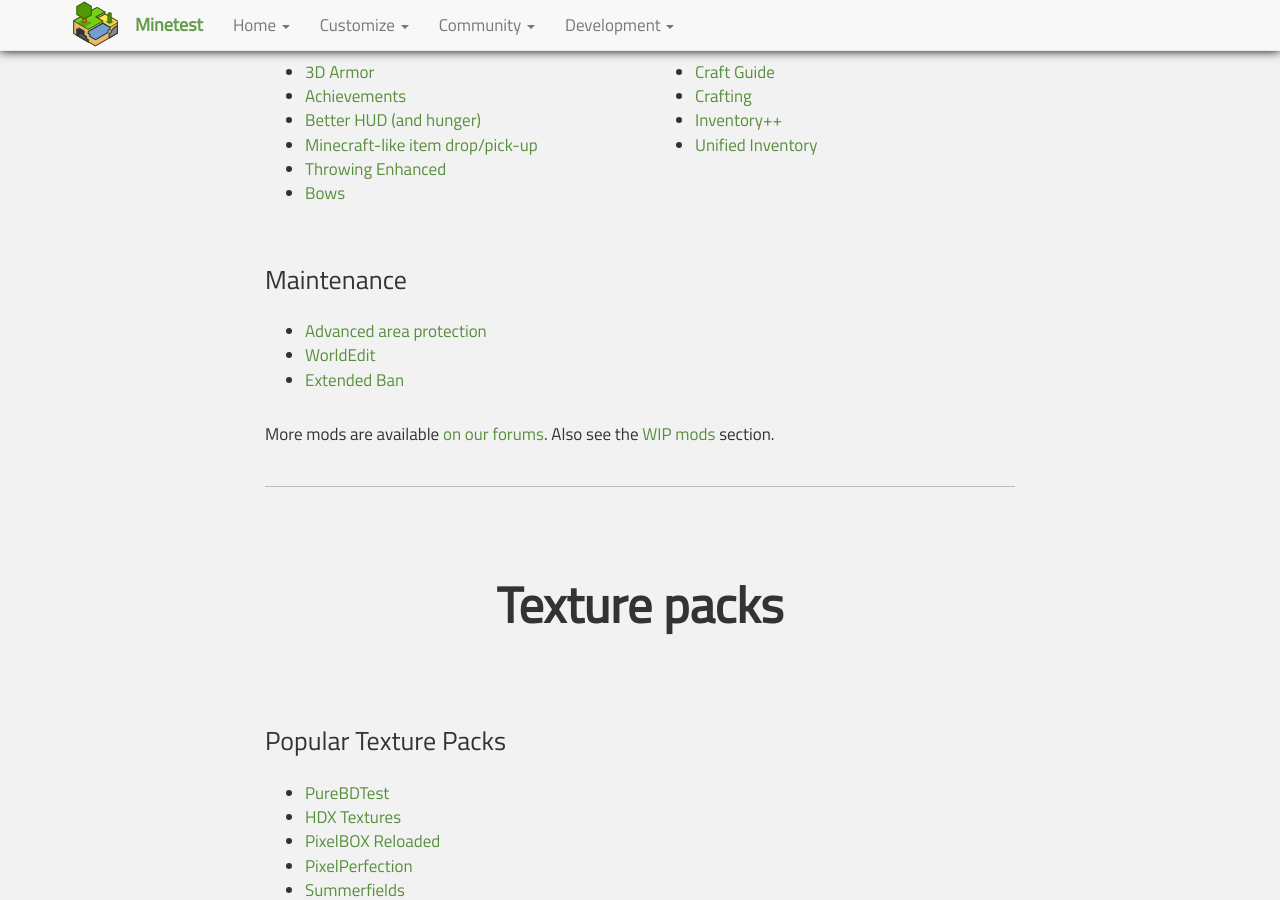
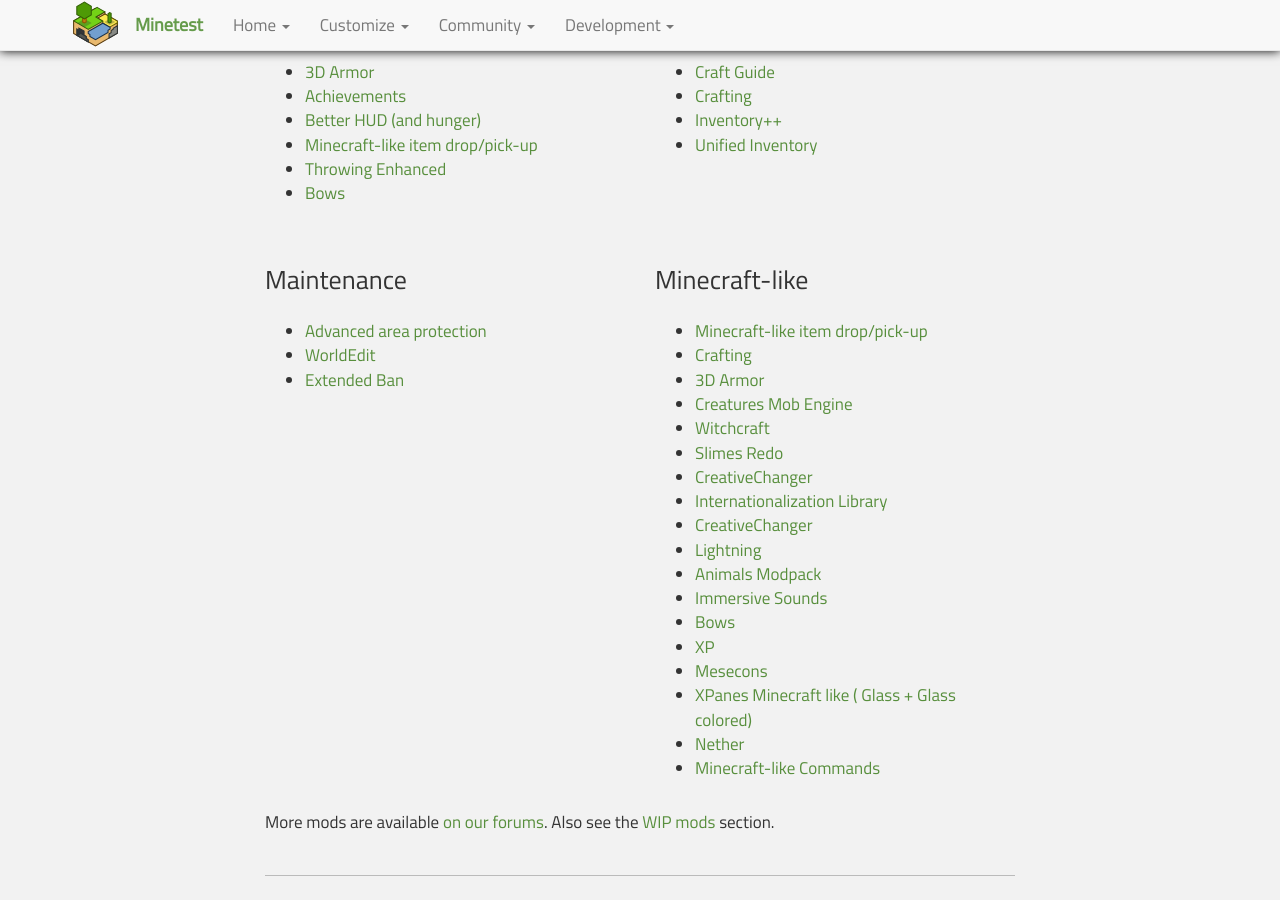
Before and after one commit to minetest/minetest.github.io, a Jekyll site: the page built from customize.html, in a window 1280 px wide and 900 px high, scrolled down 2110 px. Built offline with Jekyll 4.4.1, drawn with Linux system fonts in a browser that asks for light colours; comment, search, counter and statistics services are not loaded.

Commit message:
Update list of mods on Customize page

```diff
--- a/customize.html
+++ b/customize.html
@@ -148,6 +148,30 @@ More subgames are available <a href="https://forum.minetest.net/viewforum.php?f=
       <li><a href="https://forum.minetest.net/viewtopic.php?t=9315">Extended Ban</a></li>
     </ul>
   </div>
+
+    <div class="col-sm-6">
+    <h3>Minecraft-like</h3>
+    <ul>
+      <li><a href="https://forum.minetest.net/viewtopic.php?t=14006">Minecraft-like item drop/pick-up</a></li>
+      <li><a href="https://forum.minetest.net/viewtopic.php?t=5641">Crafting</a></li>
+      <li><a href="https://forum.minetest.net/viewtopic.php?t=4654">3D Armor</a></li>
+      <li><a href="https://forum.minetest.net/viewtopic.php?t=8638">Creatures Mob Engine</a></li>
+      <li><a href="https://forum.minetest.net/viewtopic.php?t=14800">Witchcraft</a></li>
+      <li><a href="https://forum.minetest.net/viewtopic.php?p=176626">Slimes Redo</a></li>
+      <li><a href="https://forum.minetest.net/viewtopic.php?id=5399">CreativeChanger</a></li>
+      <li><a href="https://forum.minetest.net/viewtopic.php?t=4929">Internationalization Library</a></li>
+      <li><a href="https://forum.minetest.net/viewtopic.php?id=5399">CreativeChanger</a></li>
+      <li><a href="https://forum.minetest.net/viewtopic.php?t=13886">Lightning</a></li>
+      <li><a href="https://forum.minetest.net/viewtopic.php?t=629">Animals Modpack</a></li>
+      <li><a href="https://forum.minetest.net/viewtopic.php?t=2807">Immersive Sounds</a></li>
+      <li><a href="https://forum.minetest.net/viewtopic.php?t=14384">Bows</a></li>
+      <li><a href="https://forum.minetest.net/viewtopic.php?t=3291">XP</a></li>
+      <li><a href="https://forum.minetest.net/viewtopic.php?t=628">Mesecons</a></li>
+      <li><a href="https://forum.minetest.net/viewtopic.php?t=10456">XPanes Minecraft like ( Glass + Glass colored)</a></li>
+      <li><a href="https://forum.minetest.net/viewtopic.php?id=5790">Nether</a></li>
+      <li><a href="https://forum.minetest.net/viewtopic.php?t=16528">Minecraft-like Commands</a></li>
+    </ul>
+  </div>
 </div>
 
 <br>
```
